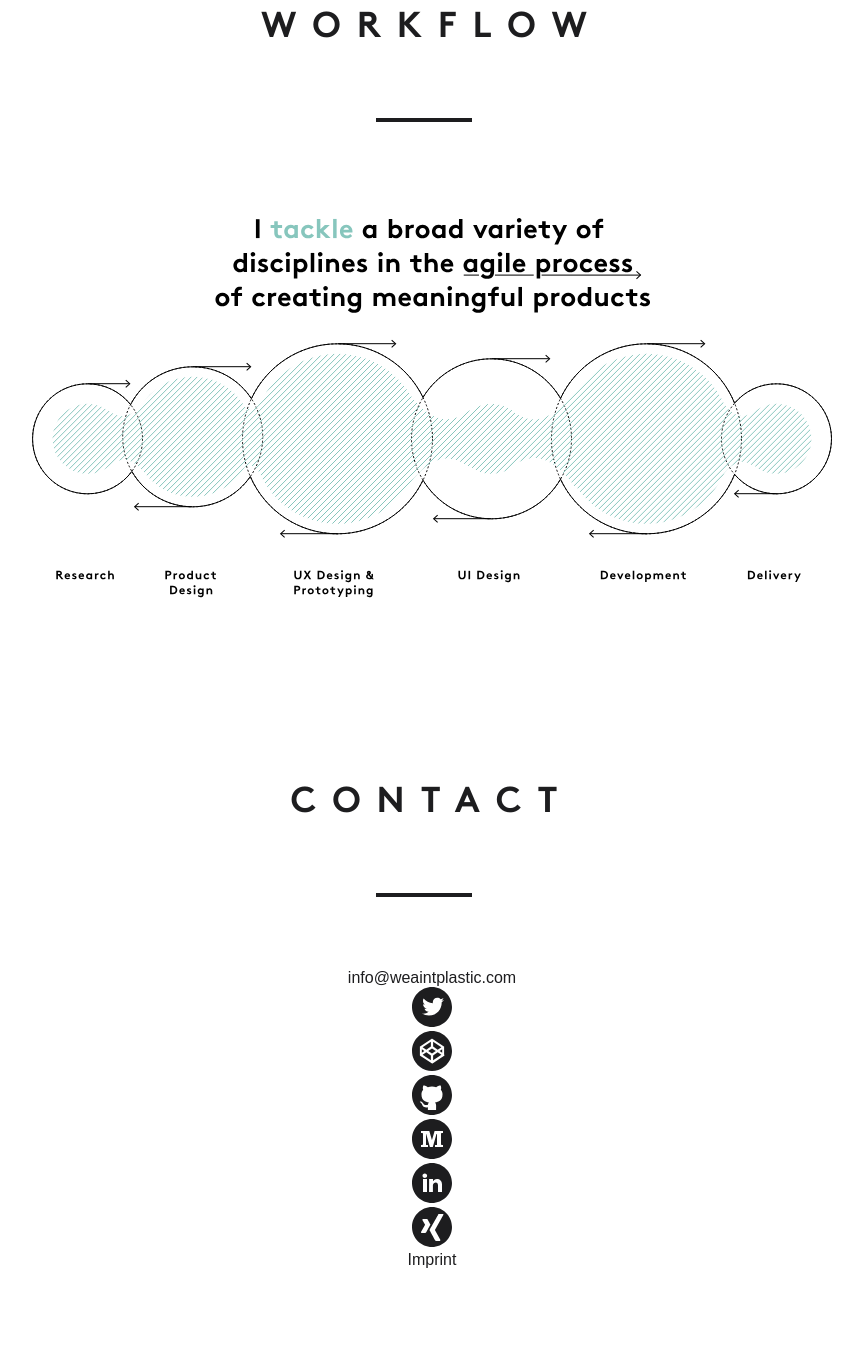
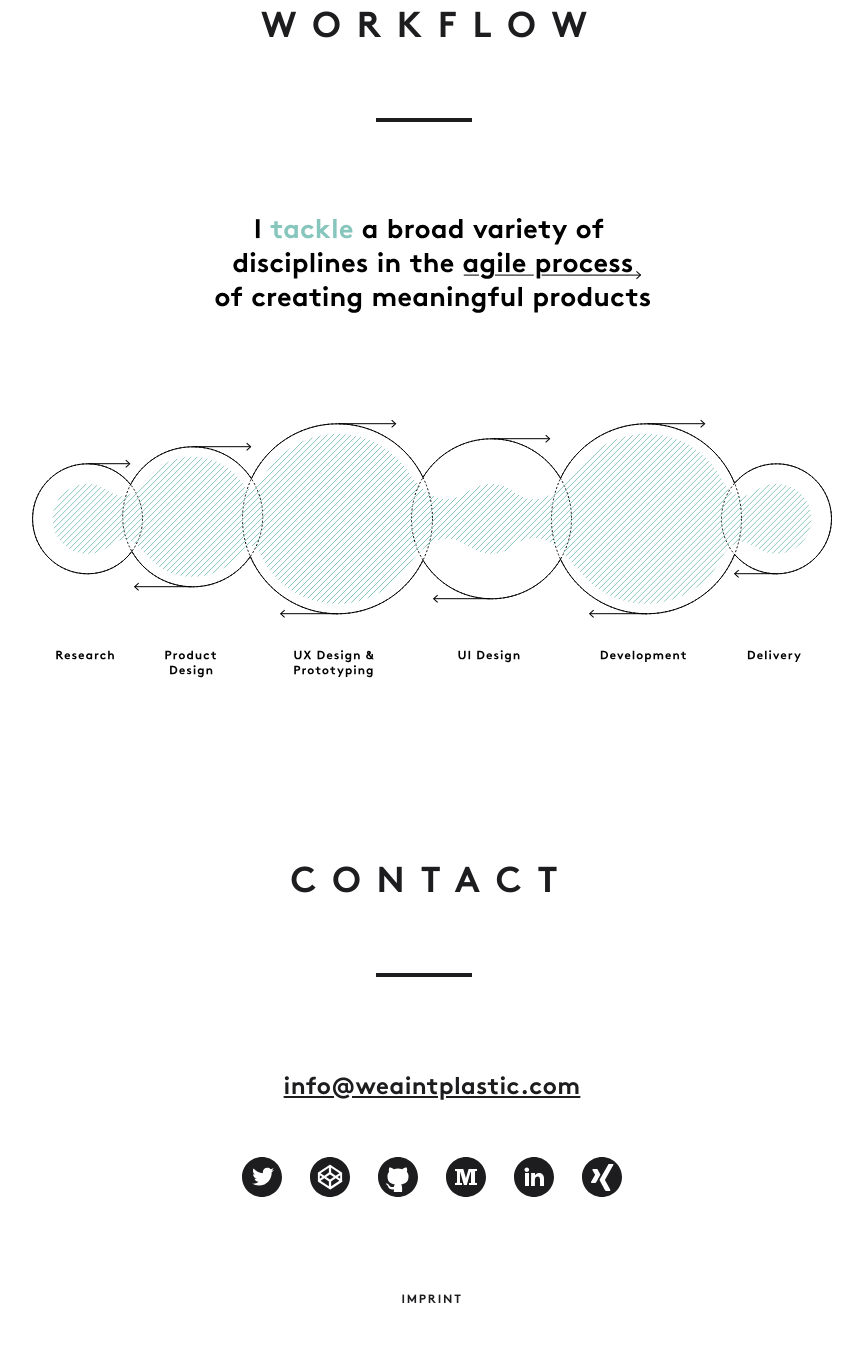
Before and after one commit to Santatraniaina/weaintplastic, a plain HTML site: page index.html in a window 1280 px wide. Shown: the part 4277-5643 px from the top of the page, without its empty margins (208-1071 px from the left). Before the commit the page ends 5618 px from the top, so only its background shows below. Drawn offline with Linux system fonts and the light colour scheme; a web font is replaced by a local one.

Commit message:
Implement Workflow and Contact section

```diff
--- a/assets/css/style.css
+++ b/assets/css/style.css
@@ -461,3 +461,56 @@ a {
         display: block;
     }
 }
+
+.workflow > .section__content {
+    display: flex;
+    flex-direction: column;
+    align-items: center;
+    justify-content: center;
+    gap: 5rem;
+}
+
+.contact__email, .social__media {
+    margin: 1.25rem;
+}
+
+.contact__email {
+    text-decoration: underline;
+
+    &:hover {
+        text-decoration: none;
+    }
+}
+
+.social__media {
+    display: flex;
+}
+
+.social__link {
+    padding: .875rem;
+
+    > a:hover {
+        opacity: .7;
+    }
+}
+
+.print {
+    margin: 3rem auto;
+}
+
+.button {
+    font-family: var(--ff-bold);
+    text-transform: uppercase;
+    font-size: .75rem;
+    letter-spacing: .15em;
+    line-height: 1em;
+    padding: .5rem 1rem;
+
+    &.button--primary{
+        border: 2px solid var(--white);
+
+        &:hover {
+            border: 2px solid var(--black);
+        }
+    }
+}
--- a/index.html
+++ b/index.html
@@ -258,7 +258,7 @@
             </div>
         </section>
 
-        <section id="workflow" class="section">
+        <section id="workflow" class="section workflow">
             <h2 class="section__title letter--animated">Workflow</h2>
 
             <div class="section__content">
@@ -271,7 +271,7 @@
             <h2 class="section__title letter--animated">Contact</h2>
 
             <div class="section__content">
-                <a href="mailto:info@weaintplastic.com" class="contact__email">
+                <a href="mailto:info@weaintplastic.com" class="h3 contact__email">
                     info@weaintplastic.com
                 </a>
 
@@ -308,7 +308,7 @@
                     </li>
                 </ul>
 
-                <a href="#imprint" class="button button--primary">
+                <a href="#imprint" class="print button button--primary">
                     Imprint
                 </a>
             </div>
```
